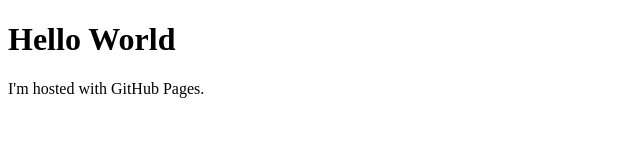
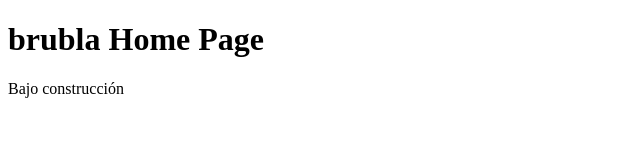
Before and after one commit to brubula/brubula.github.io, a plain HTML site: page index.html in a window 1280 px wide. Shown: the whole page, without its empty margins (0-640 px from the left). Drawn offline with Linux system fonts and the light colour scheme.

Commit message:
update index

```diff
--- a/index.html
+++ b/index.html
@@ -1,7 +1,7 @@
 <!DOCTYPE html>
 <html>
 <body>
-<h1>Hello World</h1>
-<p>I'm hosted with GitHub Pages.</p>
+<h1>brubla Home Page</h1>
+<p>Bajo construcción</p>
 </body>
 </html>
```
